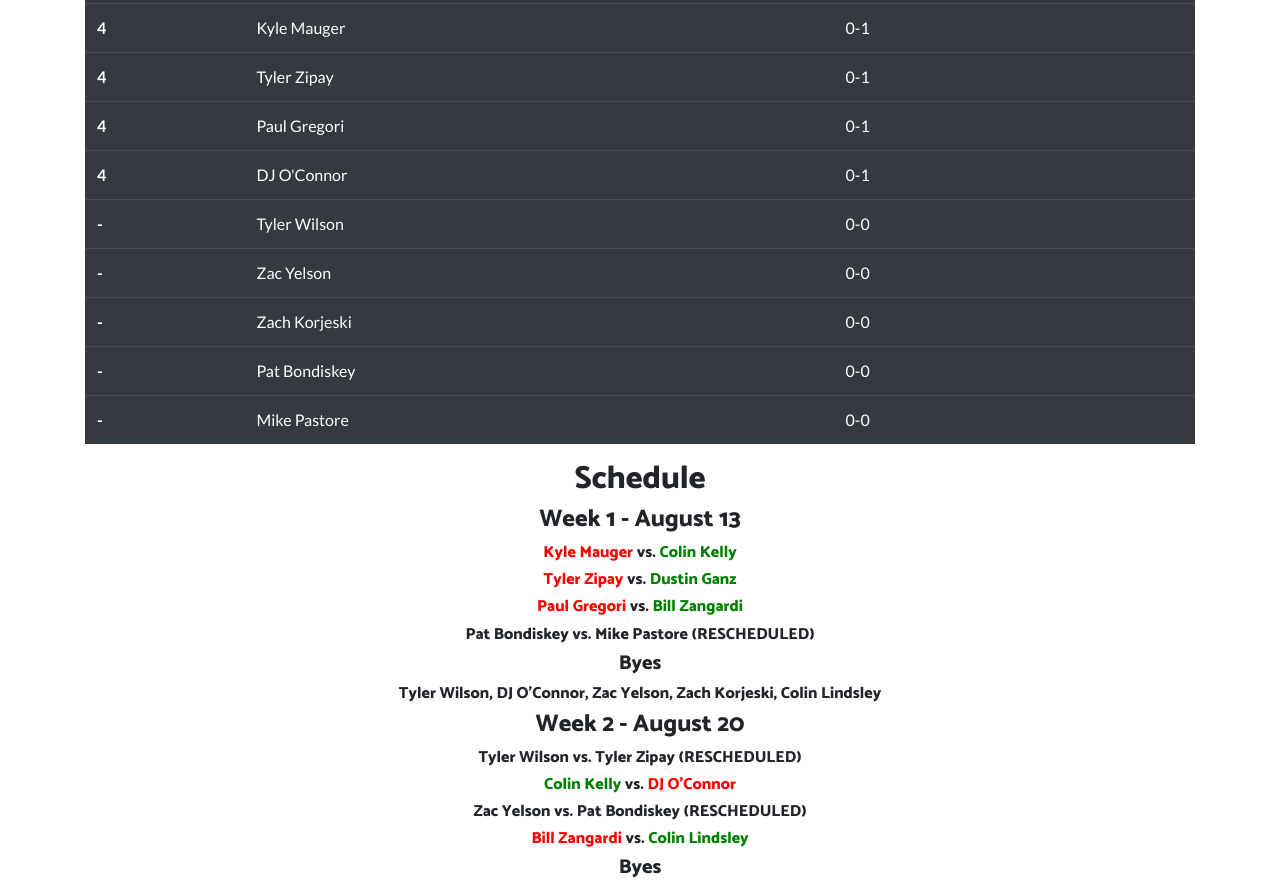
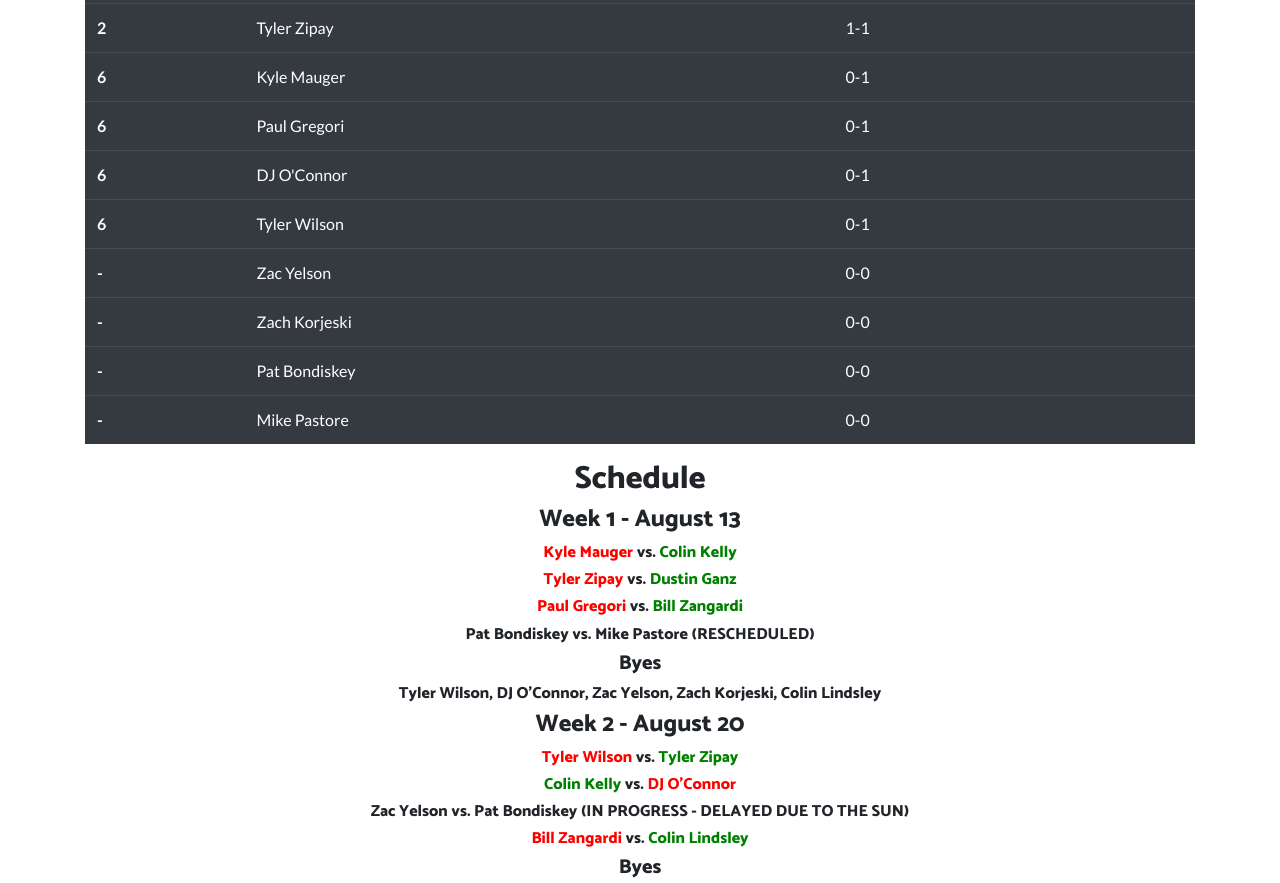
Before and after one commit to fairmountracquetclub/fairmountracquetclub.github.io, a plain HTML site: page index.html in a window 1280 px wide. Shown: the part 3258-4141 px from the top of the page. Drawn offline with Linux system fonts and the light colour scheme.

Commit message:
week 2 updates

```diff
--- a/index.html
+++ b/index.html
@@ -222,29 +222,29 @@
             <td>1-1</td>
           </tr>
           <tr>
-            <th scope="row">4</th>
+            <th scope="row">2</th>
+            <td>Tyler Zipay</td>
+            <td>1-1</td>
+          </tr>
+          <tr>
+            <th scope="row">6</th>
             <td>Kyle Mauger</td>
             <td>0-1</td>
           </tr>
           <tr>
-            <th scope="row">4</th>
-            <td>Tyler Zipay</td>
-            <td>0-1</td>
-          </tr>
-          <tr>
-            <th scope="row">4</th>
+            <th scope="row">6</th>
             <td>Paul Gregori</td>
             <td>0-1</td>
           </tr>
           <tr>
-            <th scope="row">4</th>
+            <th scope="row">6</th>
             <td>DJ O'Connor</td>
             <td>0-1</td>
           </tr>
           <tr>
-            <th scope="row">-</th>
+            <th scope="row">6</th>
             <td>Tyler Wilson</td>
-            <td>0-0</td>
+            <td>0-1</td>
           </tr>
           <tr>
             <th scope="row">-</th>
@@ -282,9 +282,9 @@
       <h5>Byes</h5>
       <h6>Tyler Wilson, DJ O'Connor, Zac Yelson, Zach Korjeski, Colin Lindsley</h6>
       <h4>Week 2 - August 20</h4>
-      <h6>Tyler Wilson vs. Tyler Zipay (RESCHEDULED)</h6>
+      <h6><span class="loser">Tyler Wilson</span> vs. <span class="winner">Tyler Zipay</span></h6>
       <h6><span class="winner">Colin Kelly</span> vs. <span class="loser">DJ O'Connor</span></h6>
-      <h6>Zac Yelson vs. Pat Bondiskey (RESCHEDULED)</h6>
+      <h6>Zac Yelson vs. Pat Bondiskey (IN PROGRESS - DELAYED DUE TO THE SUN)</h6>
       <h6><span class="loser">Bill Zangardi</span> vs. <span class="winner">Colin Lindsley</span></h6>
       <h5>Byes</h5>
       <h6>Kyle Mauger, Dustin Ganz, Zach Korjeski, Paul Gregori, Mike Pastore</h6>
```
